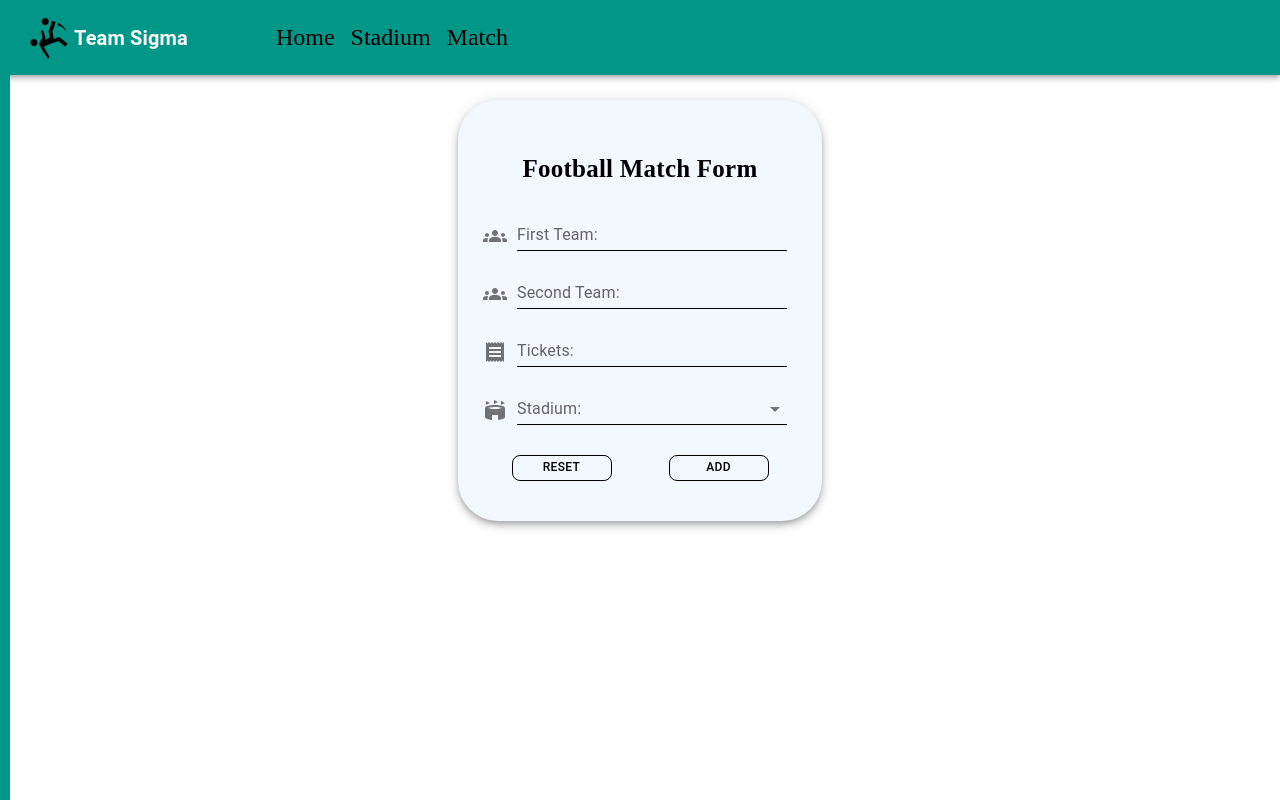
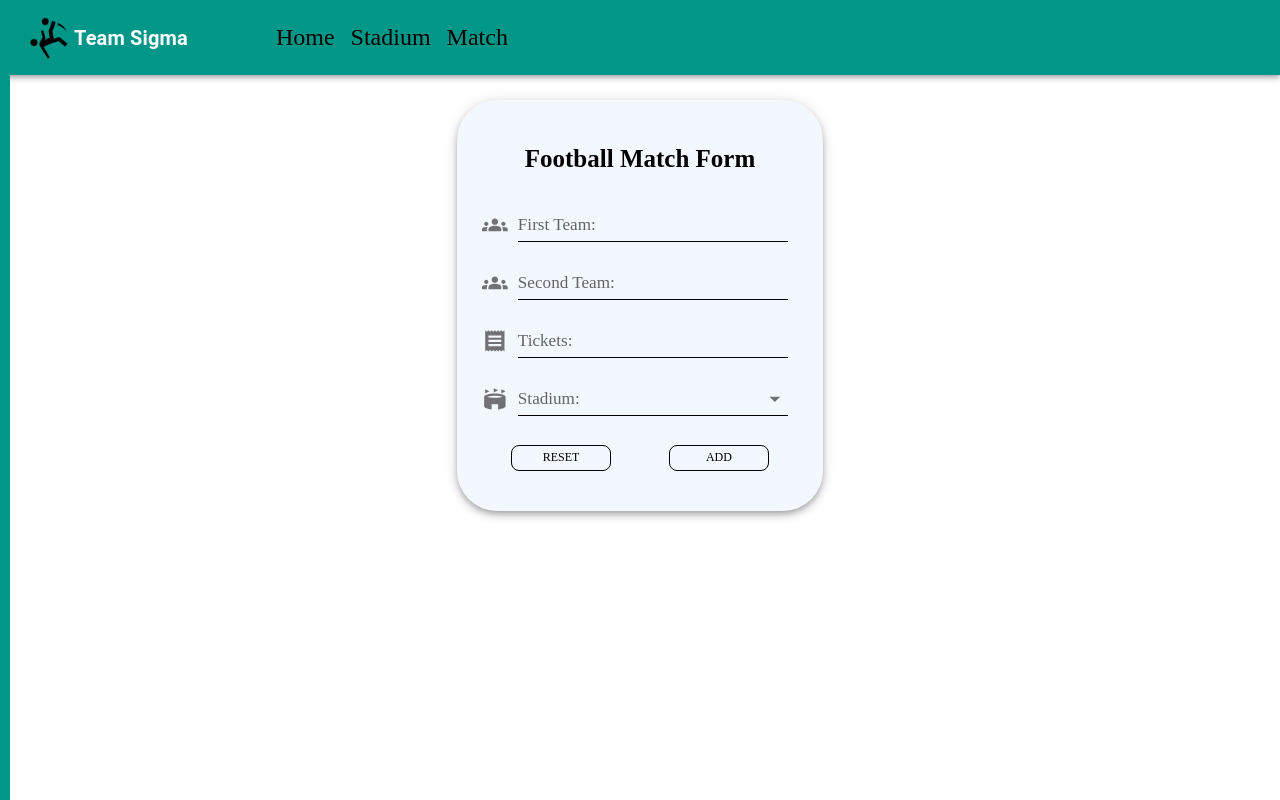
Before and after one commit to proga-react-practice/sigma-team-project, a React (Vite) app: page /match in a window 1280 px wide. Built offline with nearby package versions, Linux system fonts and the light colour scheme.

Commit message:
fix some styling and code problems

```diff
--- a/src/components/Match/CardList.tsx
+++ b/src/components/Match/CardList.tsx
@@ -274,31 +274,19 @@ const CardList: React.FC<CardListProps> = ({
                                   >
                                     Match Info:
                                   </Typography>
-                                  <Typography
-                                    sx={{
-                                      fontFamily: "Platypi",
-                                      fontSize: theme.spacing(3),
-                                      marginTop: theme.spacing(2),
-                                    }}
-                                  >
+                                  <Typography sx={{
+                                    marginTop: theme.spacing(2)
+                                  }}>
                                     {block.firstTeam} - {block.secondTeam}
                                   </Typography>
-                                  <Typography
-                                    sx={{
-                                      fontFamily: "Platypi",
-                                      fontSize: theme.spacing(3),
-                                      marginTop: theme.spacing(2),
-                                    }}
-                                  >
+                                  <Typography sx={{
+                                    marginTop: theme.spacing(2)
+                                  }}>
                                     Number of tickets - "{block.tickets}"
                                   </Typography>
-                                  <Typography
-                                    sx={{
-                                      fontFamily: "Platypi",
-                                      fontSize: theme.spacing(3),
-                                      marginTop: theme.spacing(2),
-                                    }}
-                                  >
+                                  <Typography sx={{
+                                    marginTop: theme.spacing(2)
+                                  }}>
                                     Field - "{block.stadium}"
                                   </Typography>
                                   <Button
--- a/src/components/Match/Container.tsx
+++ b/src/components/Match/Container.tsx
@@ -80,10 +80,8 @@ const Container: React.FC = () => {
             <Grid
               sx={{
                 mt: theme.spacing(20),
-                paddingTop: theme.spacing(10),
-                paddingBottom: theme.spacing(8),
-                paddingLeft: theme.spacing(5),
-                paddingRight: theme.spacing(5),
+                py: theme.spacing(8),
+                px: theme.spacing(5),
                 borderRadius: theme.spacing(8),
                 maxHeight: "480px",
                 "@media screen and (max-width: 426px)": {
--- a/src/components/Match/CustomLoader.tsx
+++ b/src/components/Match/CustomLoader.tsx
@@ -14,7 +14,7 @@ const CustomLoader: React.FC = () => {
       }}
     >
       <video autoPlay loop muted style={{ width: '100%', height: '100%' }}>
-        <source src="src\assets\JLjrNChECV.mp4" type="video/mp4" />
+        <source src="src\assets\ballPreloader.mp4" type="video/mp4" />
       </video>
     </Box>
   );
--- a/src/utils/theme-2.tsx
+++ b/src/utils/theme-2.tsx
@@ -23,6 +23,10 @@ export const theme = createTheme({
   },
 },
   spacing: 5,
+  typography: {
+    fontFamily: "Platypi",
+    fontSize: 15,
+  },
   components: {
     MuiButton: {
       styleOverrides: {
```
Also changed, not shown: 1 other file (tests, documents, lock files or other folders).
